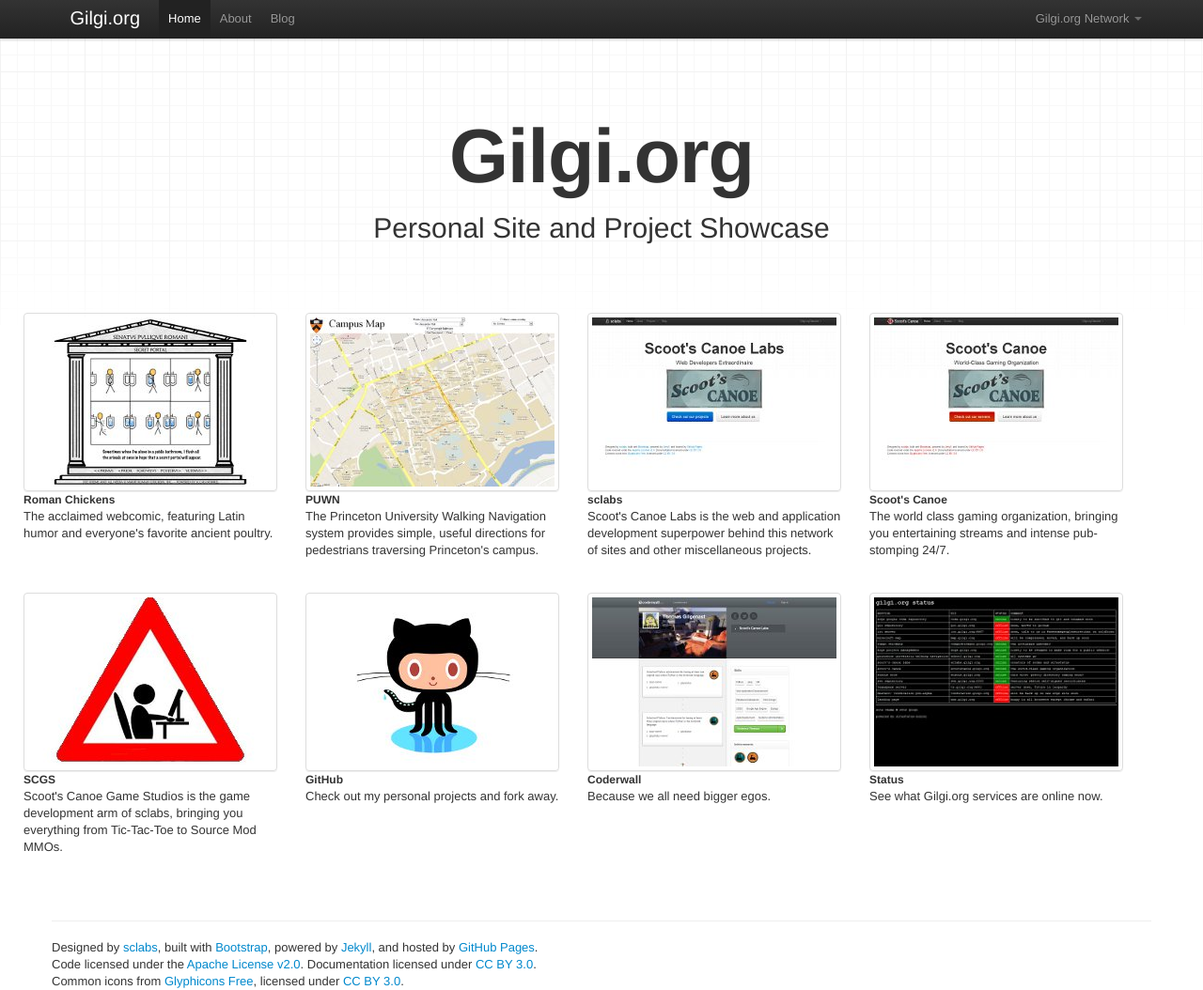
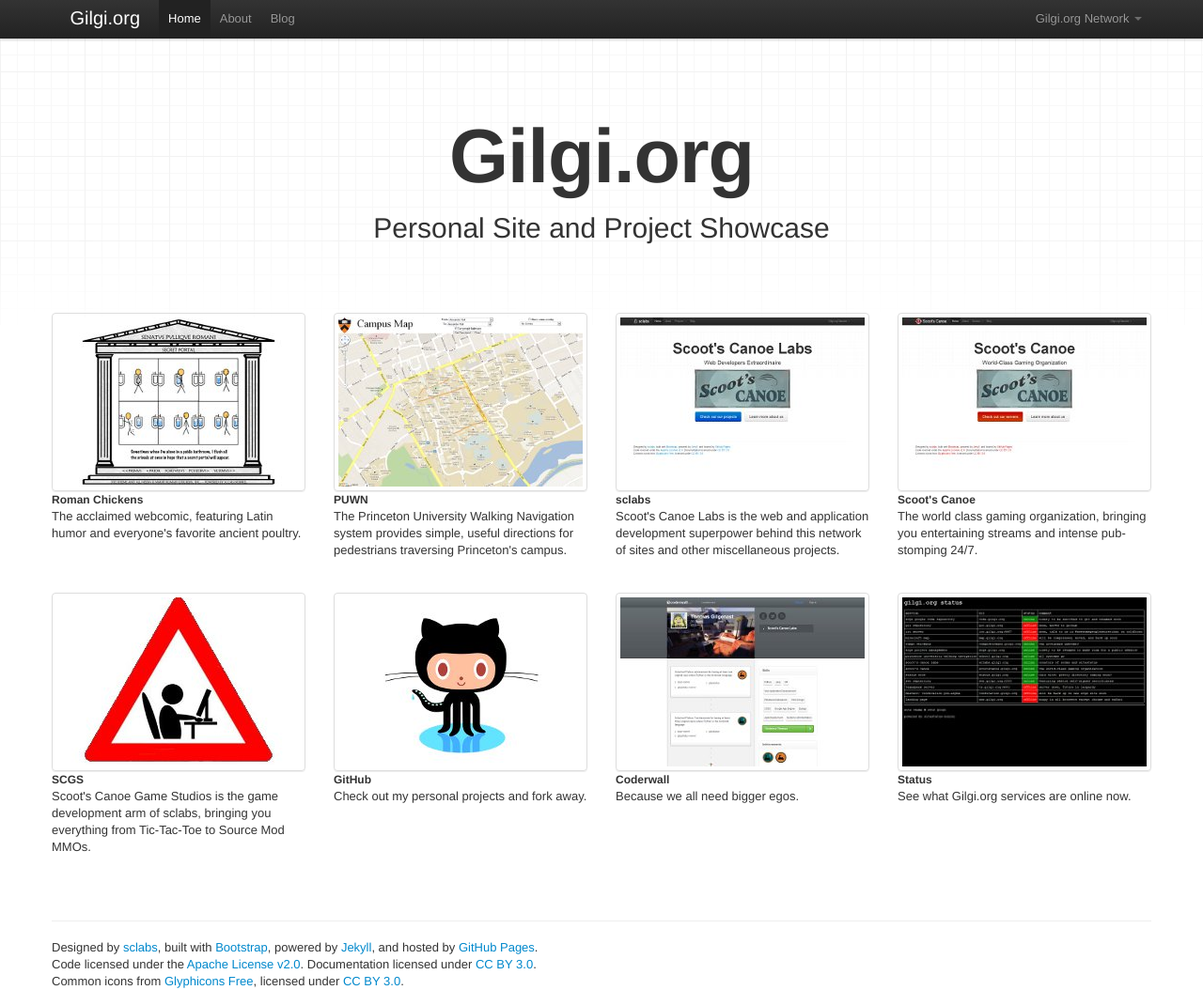
Before and after one commit to gilgi/gilgi.github.com, a Jekyll site: the page built from index.html, in a window 1280 px wide and 1054 px high. Shown: the whole window at 94% size. Built offline with Jekyll 4.4.1, drawn with Linux system fonts in a browser that asks for light colours.

Commit message:
playing around

```diff
--- a/index.html
+++ b/index.html
@@ -10,7 +10,8 @@
     <p>Personal Site and Project Showcase</p>
   </div>
 </header>
-    <div class="row">
+  <div class="row">
+    <div class="span12">
       <ul class="thumbnails">
         <li class="span3">
           <a href="http://spqr.gilgi.org" class="thumbnail">
@@ -50,35 +51,9 @@
         </li>
       </ul>
     </div>
-<!--
-    <div class="row">
-      <div class="span3">
-        <div class="custom-caption">
-          <h5>Roman Chickens</h5>
-          <p>The acclaimed webcomic, featuring Latin humor and everyone's favorite ancient poultry.</p>
-        </div>
-      </div>
-      <div class="span3">
-        <div class="custom-caption">
-          <h5>PUWN</h5>
-          <p>The Princeton University Walking Navigation system provides simple, useful directions for pedestrians traversing Princeton's campus.</p>
-        </div>
-      </div>
-      <div class="span3">
-        <div class="custom-caption">
-          <h5>sclabs</h5>
-          <p>Scoot's Canoe Labs is the web and application development superpower behind this network of sites and other miscellaneous projects.</p>
-        </div>
-      </div>
-      <div class="span3">
-        <div class="custom-caption">
-          <h5>Scoot's Canoe</h5>
-          <p>The world class gaming organization, bringing you entertaining streams and intense pub-stomping 24/7.</p>
-        </div>
-      </div>
-    </div>
--->
-    <div class="row">
+  </div>
+  <div class="row">
+    <div class="span12">
       <ul class="thumbnails">
         <li class="span3">
           <a href="http://scgs.gilgi.org" class="thumbnail">
@@ -118,3 +93,4 @@
         </li>
       </ul>
     </div>
+  </div>
```
